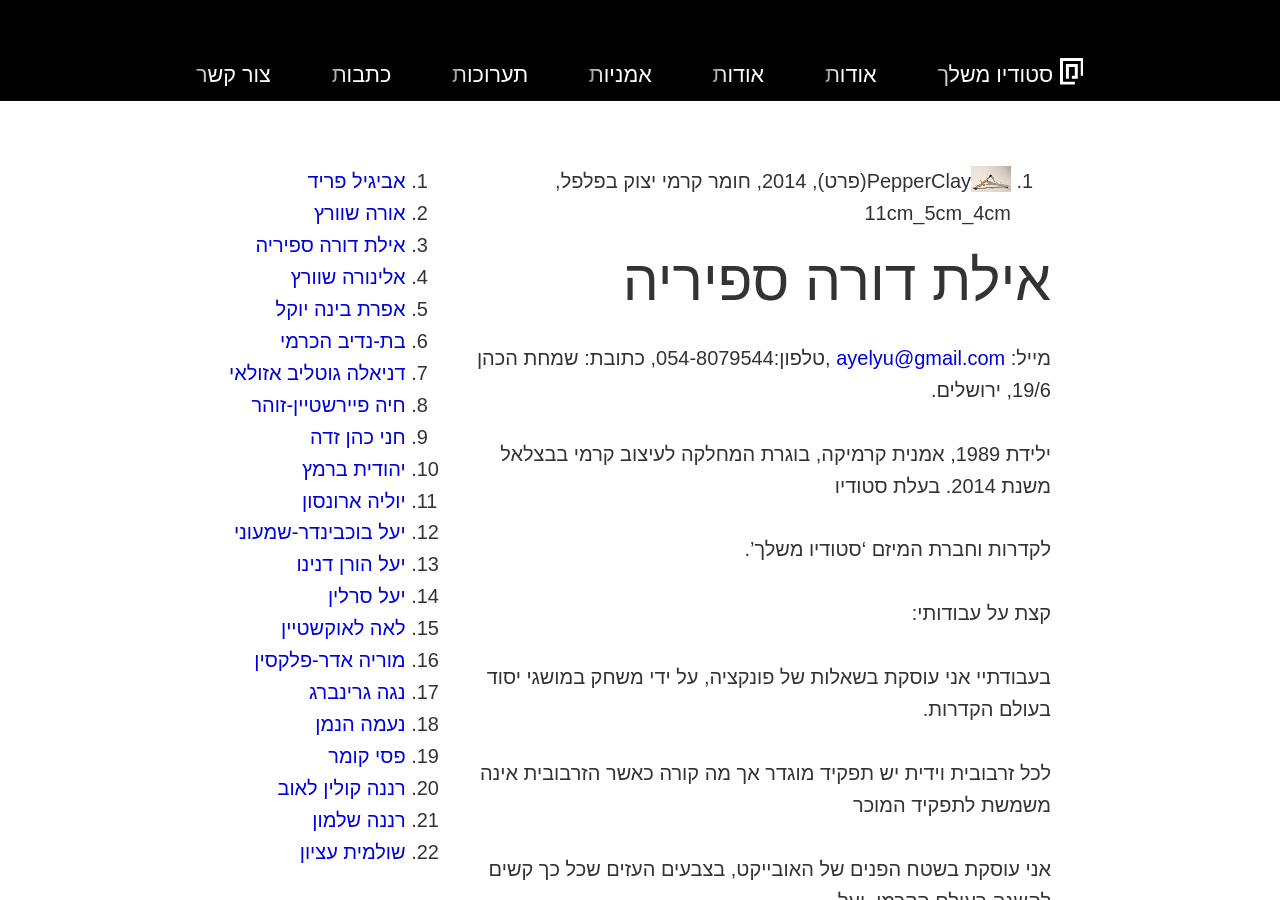
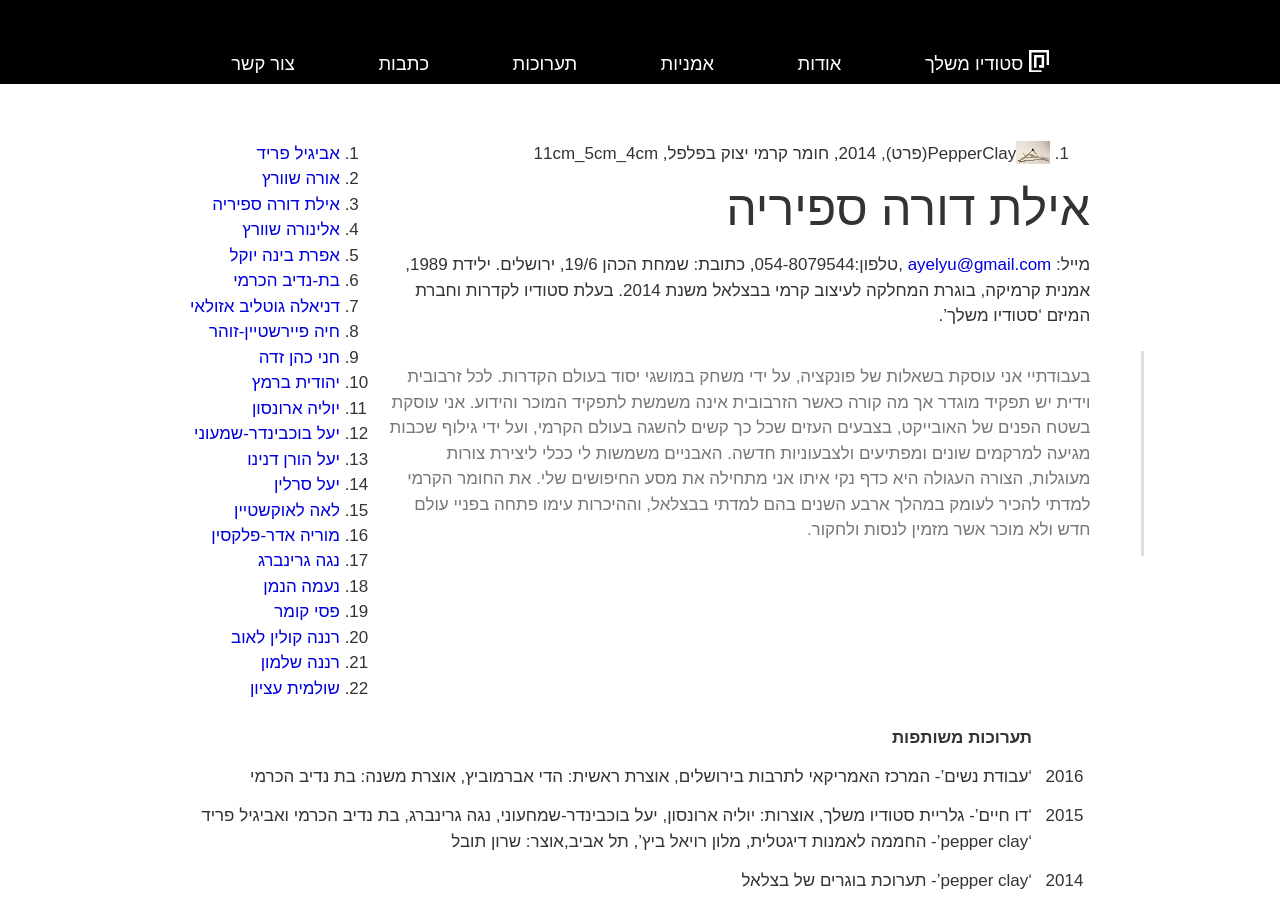
Before and after one commit to laukstein/studioofherown, a Jekyll site: the page built from _posts/artist/2016-05-23-ayelet-dora-saperia.md, in a window 1280 px wide and 900 px high. Built offline with Jekyll 4.4.1, drawn with Linux system fonts in a browser that asks for light colours; some of the changed text lies outside the part shown.

Commit message:
UI update, use table in md

```diff
--- a/_layouts/default.html
+++ b/_layouts/default.html
@@ -5,8 +5,9 @@
 <title>{% if page.title %}{{ page.title | escape }}{% else %}{{ site.title | escape }}{% endif %}</title>
 <meta name=robots content=noindex>
 <meta name=viewport content="width=device-width,initial-scale=1">
-<link rel=stylesheet href={{ "/css/style.css" | prepend: site.baseurl }}>
-<div class=noscroll>
+<link rel=stylesheet href=/css/style.css>
+<!--[if lt IE 9]><script src=//cdnjs.cloudflare.com/ajax/libs/html5shiv/3.7.3/html5shiv.min.js></script><![endif]-->
+<body class=~clearfix>
 <div class="~full wrapper" dir=rtl>
 <div class="~size ~space container">
 <header class="~full header">
@@ -22,11 +23,12 @@
     <div class=shadow></div>
 </div>
 </header>
-<main class=main>
+<main class="main ~clearfix">
 {{ content }}</main>
 </div>
-<ul class="~size ~space footer">
-    <li>{{ site.title }} <a href="mailto:{{ site.email }}">{{ site.email }}</a>
-</ul>
+<footer class=footer>
+    <div class="~size ~space">
+        {{ site.title }} <a href="mailto:{{ site.email }}">{{ site.email }}</a>
+    </div>
+</footer>
 </div>
-</div>
--- a/_posts/2016-06-15-about2.md
+++ /dev/null
@@ -1,48 +0,0 @@
----
-layout: page
-title: אודות
-order: 1
----
-
-![alt tag](/assets/about/group.jpg)
-
-*סטודיו משלך* הוא מיזם חברתי-מגדרי הפועל בירושלים משנת 2010, והוקם על מנת לענות על הצורך בתמיכה ובקידום אמניות צעירות בתחילת דרכן. האמניות השייכות לסטודיו הן כולן בוגרות המסלולים השונים לאמנויות, ובאות מהחברה הדתית לסוגיה השונים. סטודיו משלך משמש פלטפורמה לקידום תעסוקתן ועצמאותן של האמניות בכמה אופנים: המיזם מאפשר לאמניות חממה ליצירה ומרחב פיזי לעבוד בו ולהציג בו, העצמה כלכלית על ידי קורס פיתוח וקידום יזמות עסקית לאמניות (באמצעות מט"י ירושלים) וכמובן חשיפה על ידי תערוכות לקהל הרחב. כמו כן משתלבות האמניות הצעירות בתכנית מנטורינג אישית, שבה אמנית בכירה חונכת אמנית צעירה. הסטודיו פועל במקלט ציבורי שהוקצע מעיריית ירושלים ליצירה ולפעילות אמנותית בקהילה. אמניות סטודיו משלך הציגו בתערוכות ידועות ובגלריות מרכזיות ויצרו שיתופי פעולה פורים עם קבוצות אמנים אחרות כגון מוסללה ומשיב הרוח.
-
-## החזון
-
-לנשים יש ציר חיים הסובב סביב תחנות המאטות את קצב החיים שלהן, כגון נישואין וניהול הבית, הריונות, ילודה וגידול הילדים. כשמדובר באישה דתית, המכשול קשה פי שבע משתי סיבות: האחת בשל דפוסי חיים ומוסכמות הקשורות בחברה בתרבות ובדת המכתיבות את חייה של האישה. והשנייה בשל סגירותו ואטימותו של השיח והקנון הפועלים בארץ. סטודיו משלך הוקם כדי לתת להן במה וקיום על ידי חשיפה ונראות של האמנות שלהן, ובכך להעשיר את השיח האמנותי.
-
-## ההתחלה
-
-*ציפי מזרחי* היא מנהלת ומייסדת "סטודיו משלך", התחילה בשנת 2010 את לימודיה לתואר שלישי במגדר באוניברסיטת בר אילן, על ידי כך נחשפה לעבודות אמנות של נשים דתיות .תוך כדי הראיונות איתן וההכרות עם המורכבויות של המצב נוצר רצון להתגייס ולשנות את המציאות וכך הוקם המיזם.
-
-![alt tag](/assets/about/tzipi.jpg)
-
-ו*עתד היגוי* מלוות את האמניות של סטודיו משלך:
-
-פרופ' רונית קרק
-
-![alt tag](/assets/about/ronit.jpg)
-
-ייסדה ועמדה בראשה של התכנית ללימודי מגדר באוניברסיטת בר אילן. מאז למדו בתוכנית זו מעל 100 נשים, בתוכן גם ציפי מזרחי. כולן יזמו ויצרו פרוייקטים לעידוד פמיניזם בחברה הישראלית. עובדת כיועצת לאירגונים שונים לקידום נשים. מלווה את סטודיו משלך.
-
-האמנית רעיה ברוקנטל
-
-![alt tag](/assets/about/raya.jpg)
-
-ילידת תל אביב , חיה ויוצרת בירושלים בסדנאות האמנים בירושלים, זוכת פרס עידוד היצירה לשנת 2014 של משרד התרבות והספורט ופרס מפעל הפיס לאמן צעיר 2002 דיוקן ראשון , בוגרת בהצטיינות של המחלקה לאמנות בבצלאל מציגה בתערוכות בארץ ובעולם. עבודותיה נוגעות בזהות חברתית ותרבותית,  במדיומים שונים בזיקה לקולנוע ורישום , לתרבות פופולרית ולשיח היהודי יוצרת עכשווי באמנות. מנחה אמניות הסטודיו.
-
-האמנית הדי אברמוביץ
-
-![alt tag](/assets/about/adi.jpg)
-
-חיה ויוצרת בירושלים. נולדה בברוקלין, ניו יורק, גרה עד לאחרונה ברובע היהודי. יוצרת בעיקר בהתבוננות, המגלה עניין רב גם ברישום וצילום. נושאים העוברים בעבודותיה כחוט השָני הם נוף אורבאני, ירושלים שמעבר לקלישאה, דיוקנים עצמיים של התבוננות פנימית, השואה כמורשת, ופרשנות חברתית. היא התחילה את לימודי האמנות שלה בארצות הברית, והמשיכה אותם בארץ – אצל טובי האמנים הייצוגיים של ישראל. משתתפת בתערוכות בארץ ובחו"ל.  הדי אברמוביץ מנהלת בלוג בנושאי תרבות וחיים ב-"Golden Ochre: Art and Jerusalem", וכותבת מעת לעת כסופר נבחר ב-  Times of Israel. מנחה אמניות סטודיו משלך.
-
-## עמותה
-
-לאחר חצי שנה, בשנת 2011, של פעילות הוקמה העמותה.
-
-חברות העמותה:
-
-* יו"ר – יהודית שילת
-* חברות עמותה - עו"ד אלישבע אנסבכר,נעה אריאל, הדס סרי,ד"ר שלומית להמן, ד"ר יעל רוטנברג, אביבה וינטר.
--- a/_posts/artist/2016-05-23-ayelet-dora-saperia.md
+++ b/_posts/artist/2016-05-23-ayelet-dora-saperia.md
@@ -16,49 +16,19 @@ i9: מעוף החסידה, 2011, טכניקה מעורבת, 8 ס_מ_4 ס_מ2 ס_
 ---
 
 מייל: <ayelyu@gmail.com> ,טלפון:054-8079544, כתובת: שמחת הכהן 19/6, ירושלים.
+ילידת 1989, אמנית קרמיקה, בוגרת המחלקה לעיצוב קרמי בבצלאל משנת 2014. בעלת סטודיו לקדרות וחברת המיזם 'סטודיו משלך'.
 
-ילידת 1989, אמנית קרמיקה, בוגרת המחלקה לעיצוב קרמי בבצלאל משנת 2014. בעלת סטודיו
+> בעבודתיי אני עוסקת בשאלות של פונקציה, על ידי משחק במושגי יסוד בעולם הקדרות.
+> לכל זרבובית וידית יש תפקיד מוגדר אך מה קורה כאשר הזרבובית אינה משמשת לתפקיד המוכר והידוע.
+> אני עוסקת בשטח הפנים של האובייקט, בצבעים העזים שכל כך קשים להשגה בעולם הקרמי, ועל ידי גילוף שכבות מגיעה למרקמים שונים ומפתיעים ולצבעוניות חדשה.
+> האבניים משמשות לי ככלי ליצירת צורות מעוגלות, הצורה העגולה היא כדף נקי איתו אני מתחילה את מסע החיפושים שלי.
+> את החומר הקרמי למדתי להכיר לעומק במהלך ארבע השנים בהם למדתי בבצלאל, וההיכרות עימו פתחה בפניי עולם חדש ולא מוכר אשר מזמין לנסות ולחקור.
 
-לקדרות וחברת המיזם 'סטודיו משלך'.
-
-קצת על עבודותי:
-
-בעבודתיי אני עוסקת בשאלות של פונקציה, על ידי משחק במושגי יסוד בעולם הקדרות.
-
-לכל זרבובית וידית יש תפקיד מוגדר אך מה קורה כאשר הזרבובית אינה משמשת לתפקיד המוכר
-
-אני עוסקת בשטח הפנים של האובייקט, בצבעים העזים שכל כך קשים להשגה בעולם הקרמי, ועל
-
-האבניים משמשות לי ככלי ליצירת צורות מעוגלות, הצורה העגולה היא כדף נקי איתו אני מתחילה
-
-את החומר הקרמי למדתי להכיר לעומק במהלך ארבע השנים בהם למדתי בבצלאל, וההיכרות עימו
-
-והידוע.
-
-ידי גילוף שכבות מגיעה למרקמים שונים ומפתיעים ולצבעוניות חדשה.
-
-את מסע החיפושים שלי.
-
-פתחה בפניי עולם חדש ולא מוכר אשר מזמין לנסות ולחקור.
-
-תערוכות משותפות:
-
-'עבודת נשים'- המרכז האמריקאי לתרבות בירושלים, אוצרת ראשית: הדי אברמוביץ, אוצרת משנה:
-
-בת נדיב הכרמי, 2016.
-
-'דו חיים'- גלריית סטודיו משלך, אוצרות: יוליה ארונסון, יעל בוכבינדר-שמחעוני, נגה גרינברג, בת
-
-נדיב הכרמי ואביגיל פריד, 2015.
-
-'pepper clay'- החממה לאמנות דיגטלית, מלון רויאל ביץ', תל אביב,אוצר: שרון תובל, 2015.
-
-'pepper clay'- תערוכת בוגרים של בצלאל, 2014.
-
-'מעוף החסידה' - התחנה לחקר ציפורים בירושלים, 2011.
-
-'פלפלים'- עבודות נבחרות מתוך פרוייקט גמר של תיכונים דתיים, מוזיאון אסירי המחתרות, ירושלים,
-
-2008.
-
-'פלפלים'- פרוייקט גמר במגמת אמנות בתיכון, אור תורה סטון, 2007.
+|      | תערוכות משותפות                                                                                                                                                                                                 |
+| ---- | ----------------------------------------------------------------------------------------------------------------------------------------------------------------------------------------------------- |
+| 2016 | 'עבודת נשים'- המרכז האמריקאי לתרבות בירושלים, אוצרת ראשית: הדי אברמוביץ, אוצרת משנה: בת נדיב הכרמי                                                                                                    |
+| 2015 | 'דו חיים'-  גלריית סטודיו משלך, אוצרות: יוליה ארונסון, יעל בוכבינדר-שמחעוני, נגה גרינברג, בת נדיב הכרמי ואביגיל פריד<br>'pepper clay'- החממה לאמנות דיגטלית, מלון רויאל ביץ', תל אביב,אוצר: שרון תובל |
+| 2014 | 'pepper clay'-  תערוכת בוגרים של בצלאל                                                                                                                                                                |
+| 2011 | 'פלפלים'- עבודות נבחרות מתוך פרוייקט גמר של תיכונים דתיים, מוזיאון אסירי המחתרות, ירושלים                                                                                                             |
+| 2008 | 'פלפלים'- עבודות נבחרות מתוך פרוייקט גמר של תיכונים דתיים, מוזיאון אסירי המחתרות, ירושלים                                                                                                             |
+| 2007 | 'פלפלים'- פרוייקט גמר במגמת אמנות בתיכון, אור תורה סטו                                                                                                                                                |
--- a/css/style.css
+++ b/css/style.css
@@ -5,27 +5,24 @@ html,
 body {
     height: 100%;
 }
-html,
-label,
-button {
+html {
+    overflow-x: hidden;
+    overflow-y: scroll;
+    max-width: 100%;
+    color: #333;
+    font: 62.45% / 1.5 sans-serif;
+    text-rendering: optimizeSpeed;
+    background-color: #fff;
+    touch-action: manipulation;
+    cursor: default;
     -webkit-user-select: none;
        -moz-user-select: none;
         -ms-user-select: none;
             user-select: none;
 }
-html {
-    overflow-y: scroll;
-    max-width: 100%;
-    color: #333;
-    font: 62.45% / 1.6 sans-serif;
-    text-rendering: optimizeSpeed;
-    background-color: #fff;
-    touch-action: manipulation;
-    cursor: default;
-}
 body {
     margin: 0;
-    font-size: 2em;
+    font-size: 1.7em;
     overflow-wrap: break-word;
     word-wrap: break-word;
     -ms-hyphenate-limit-chars: 6 3 2;
@@ -42,15 +39,11 @@ main {
             user-select: text;
 }
 h1,
-h2,
-h3 {
-    line-height: 1.07;
-    font-weight: normal;
-}
-h1,
 h2 {
     margin-top: .2em;
     margin-bottom: .2em;
+    line-height: 1.07;
+    font-weight: normal;
 }
 h1:first-line,
 h2:first-line {
@@ -59,8 +52,7 @@ h2:first-line {
 h1 {
     font-size: 1.9em;
 }
-h2,
-h3 {
+h2 {
     font-size: 1.45em;
 }
 p {
@@ -68,13 +60,12 @@ p {
     margin-bottom: .8em;
 }
 p + p {
-    margin-top: 1.6em;
+    margin-top: 1em;
 }
 br {
     word-spacing: 0;
 }
 hr {
-    position: relative; /* :target:before issue */
     margin: 1em -3em;
     margin-right: -4.9vw;
     margin-left: -4.9vw;
@@ -106,10 +97,6 @@ a:focus {
     color: #02a;
     text-decoration: underline;
 }
-a[target=_blank] {
-    text-decoration: none;
-    border-bottom: 1px dotted;
-}
 img {
     width: auto;
     /* max-width: 100%; */
@@ -123,8 +110,42 @@ img {
     image-rendering:      crisp-edges;
     image-rendering: pixelated; /* Eaquals non standard "optimizeSpeed" */
 }
-abbr {
-    border-bottom: 1px dotted #aaa;
+blockquote {
+    margin: 1.3em -3.2em 1.2em;
+    /* margin-right: -4.9vw; */
+    /* margin-left: -4.9vw; */
+    padding: 0 3em;
+    /* padding-right: 4.9vw; */
+    /* padding-left: 4.9vw; */
+    color: #777;
+    /* background-color: #f2f2f2; */ /* Firefox doesn't overflow background inside "columns" */
+    border: 0 solid transparent;
+    border-width: 0 .2em;
+    border-right-color: #ddd;
+}
+blockquote:before,
+blockquote:after {
+    content: "";
+    display: table;
+}
+table {
+    overflow: auto;
+    display: block;
+    width: 100%;
+    word-break: normal;
+    word-break: keep-all;
+    border-spacing: 0;
+    border-collapse: collapse;
+}
+th, td {
+    padding: .4em;
+}
+th {
+    font-weight: bold;
+    text-align: right;
+}
+td {
+    vertical-align: top;
 }
 ::selection {
     color: initial;
@@ -134,19 +155,12 @@ abbr {
 html,
 .\~full {
     width: 100%;
-    /* width: 100vw; */
 }
 /* CSS escapes https://mothereff.in/css-escapes */
 .\~size {
-    min-width: 13.6em;
-    /* max-width: 47.45em; */
-    max-width: 47.407em;
+    min-width: 15.22em;
+    max-width: 53em;
     margin: auto;
-    box-sizing: border-box;
-
-
-    /* border: 1px solid rgba(0,0,0,.3); */
-    /* background-color: rgba(0,0,0,.02); */
 }
 .\~space {
     padding-right: 4.6em;
@@ -162,15 +176,16 @@ html,
     display: block;
     clear: both;
 }
-.noscroll {
-    /* overflow: hidden; */
+.wrapper {
+    /* baseline https://pilot.co/blog/implementing-baseline-rhythm-in-css/ */
+    /* background-image: linear-gradient(rgba(255, 0, 0, 0.15), rgba(255, 0, 0, 0.15) 1px, transparent 1px); */
+    /* background-size: 1px 1.5em; */
 }
 .container {
     overflow: hidden;
     padding-top: 5em;
     padding-bottom: 7.1em;
     min-height: 100vh;
-    background-color: #fff;
 }
 .header {
     position: fixed;
@@ -214,8 +229,6 @@ html,
     padding: .4em;
     padding-right: .6vw;
     padding-left: .6vw;
-    /* min-height: 100%; */
-    /* color: inherit; */
     color: #fff;
     text-decoration: none;
     box-sizing: border-box;
@@ -275,14 +288,45 @@ a.logo {
     margin-top: -2.5em;
     pointer-events: none;
 }
+.box {
+    line-height: 1;
+}
+.box a {
+    display: block;
+    width: 10em;
+    margin: .5em;
+    float: right;
+    text-decoration: none;
+}
+.image {
+    height: 10em;
+    width: 10em;
+    object-fit: cover; /* Size object http://dev.w3.org/csswg/css-images-3/#the-object-fit, https://css-tricks.com/on-object-fit-and-object-position/ */
+    background-size: cover;
+    background-repeat: no-repeat;
+    background-position: center;
+    border: 1px solid currentColor;
+}
+.title {
+    overflow: hidden;
+    padding: .5em 0 .2em;
+    font-size: 108%;
+    white-space: nowrap;
+    text-overflow: ellipsis;
+}
+.field {
+    color: #aaa;
+    font-size: 80%;
+    vertical-align: top;
+}
 .list {
-    float: left
+    float: left;
+    white-space: nowrap;
 }
 .footer {
     height: 3.7em;
     margin-top: -3.7em;
     padding-top: 1em;
-    list-style: none;
     text-overflow: ellipsis;
     white-space: nowrap;
     word-wrap: normal;
@@ -296,17 +340,14 @@ a.logo {
     }
 }
 @media (max-width: 720px) {
-    html {
-        background-color: #fff;
+    blockquote {
+        margin-right: -1.9em;
+        margin-left: -1.9em;
+        padding-right: 1.9em;
+        padding-left: 1.9em;
     }
-    html.noscroll {
-        overflow: hidden;
-    }
-    blockquote {
-        margin-left: -1.9em;
-        margin-right: -1.9em;
-        padding-left: calc(1.9em - .35em);
-        padding-right: 1.9em;
+    .list {
+        display: none;
     }
 }
 @media (max-width: 480px) {
@@ -319,16 +360,7 @@ a.logo {
     h2 {
         font-size: 1.15em;
     }
-    h3 {
-        font-size: 1.3em;
-    }
 }
-
-
-
-
-
-
 
 /* Scale hack http://codepen.io/MadeByMike/pen/0dbc9b82769c3e2a0cbfc3192bcaabd3
    fluid typography https://www.smashingmagazine.com/2016/05/fluid-typography/
@@ -347,10 +379,7 @@ p {
     margin-bottom: 1.5rem;
 }
 h1,
-h2,
-h3,
-h4,
-h5 {
+h2 {
     font-weight: 700;
     margin-bottom: 1.5rem;
 }
@@ -361,40 +390,4 @@ h1 {
 h2 {
     font-size: 1.5rem;
     margin-top: calc((1.5rem - 1.5rem) + 1.5rem*2);
-}
-h3 {
-    font-size: 1.25rem;
-    margin-top: calc((1.5rem - 1.25rem) + 1.5rem*2);
-}
-h4 {
-    font-size: 1rem;
-    margin-top: calc((1.5rem - 1rem) + 1.5rem*2);
-}
-h5 {
-    font-size: .875rem;
-    margin-top: calc((1.5rem - 0.875rem) + 1.5rem*2);
 } */
-
-/* Alef Hebrew (Hebrew) http://www.google.com/fonts/earlyaccess */
-@font-face {
-  font-family: AlefHebrew;
-  font-style: normal;
-  font-weight: 400;
-  font-display: swap;
-  src: url(alef-regular.eot);
-  src: url(alef-regular.eot?#iefix) format("embedded-opentype"),
-       url(alef-regular.woff2) format("woff2"),
-       url(alef-regular.woff) format("woff"),
-       url(alef-regular.ttf) format("truetype");
-}
-@font-face {
-  font-family: AlefHebrew;
-  font-style: normal;
-  font-weight: 700;
-  font-display: swap;
-  src: url(alef-bold.eot);
-  src: url(alef-bold.eot?#iefix) format("embedded-opentype"),
-       url(alef-bold.woff2) format("woff2"),
-       url(alef-bold.woff) format("woff"),
-       url(alef-bold.ttf) format("truetype");
-}
```
Also changed, not shown: _layouts/artists.html (+7 -3 lines), 1 other file.
